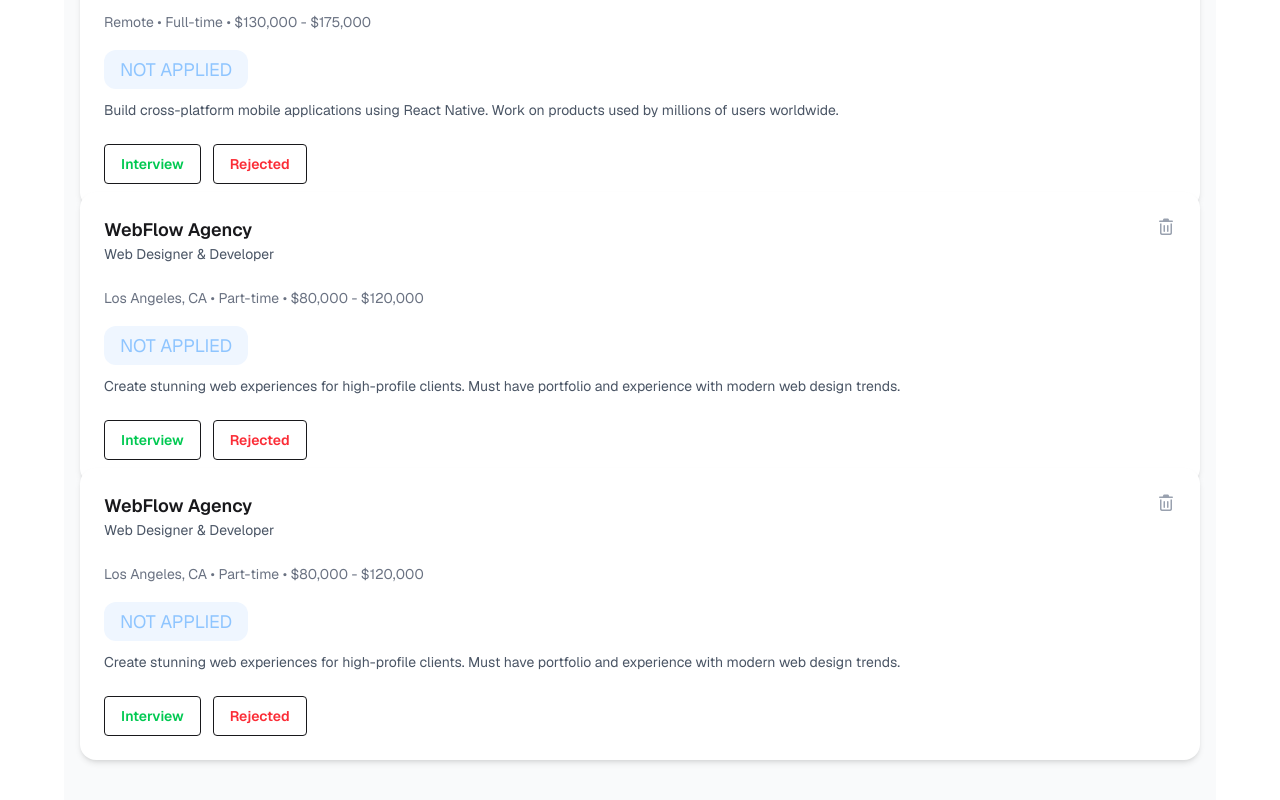
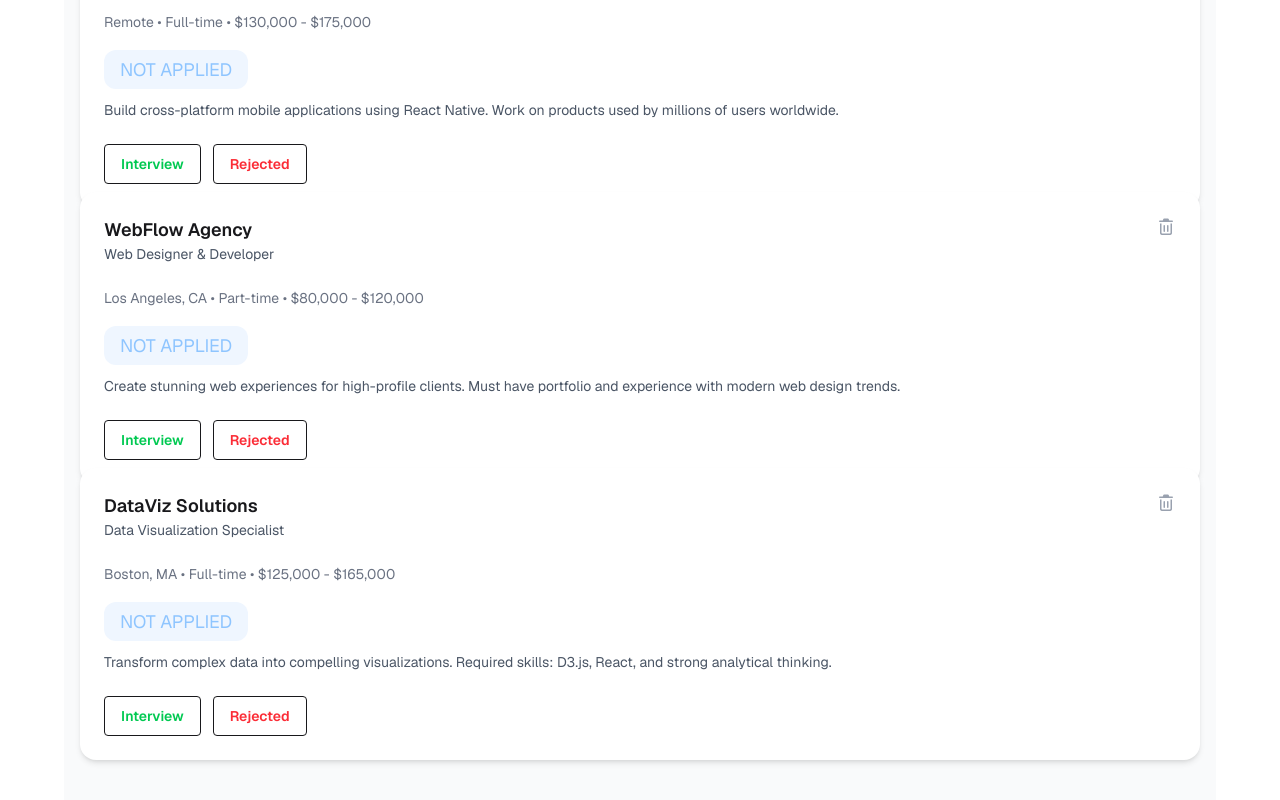
Before and after one commit to masud3239/assignment-4, a plain HTML site: page index.html in a window 1280 px wide. Shown: the part 440-1240 px from the top of the page. Drawn offline with nearby package versions, Linux system fonts and the light colour scheme.

Commit message:
Third job update

```diff
--- a/index.html
+++ b/index.html
@@ -110,6 +110,7 @@
         </div>
 
     </section>
+
      <!-- Job 2 -->
     <section id="allJobs" class="-mt-4">
 
@@ -156,6 +157,8 @@
 
     </section>
 
+
+    <!-- Job 3 -->
         <section id="allJobs" class="-mt-4">
 
         <div class="job bg-white shadow-md rounded-2xl p-6 space-y-6">
@@ -163,8 +166,8 @@
             <!-- Top -->
             <div class="flex justify-between items-start">
                 <div>
-                    <p class="font-semibold text-lg">WebFlow Agency</p>
-                    <h2 class="text-sm text-gray-600 ">Web Designer & Developer</h2>
+                    <p class="font-semibold text-lg">DataViz Solutions</p>
+                    <h2 class="text-sm text-gray-600 ">Data Visualization Specialist</h2>
                 </div>
 
                 <button class="text-gray-400 hover:text-red-500">
@@ -174,7 +177,7 @@
 
             <!-- Location and Salary -->
             <p class="text-gray-500 text-sm">
-               Los Angeles, CA • Part-time • $80,000 - $120,000
+               Boston, MA • Full-time • $125,000 - $165,000
             </p>
 
             <!-- Status and button -->
@@ -184,7 +187,7 @@
                 </span>
 
                 <p class="mt-4 text-gray-600 text-sm">
-                    Create stunning web experiences for high-profile clients. Must have portfolio and experience with modern web design trends.
+                    Transform complex data into compelling visualizations. Required skills: D3.js, React, and strong analytical thinking.
                 </p>
 
                 <div class="mt-6 flex gap-3">
```
